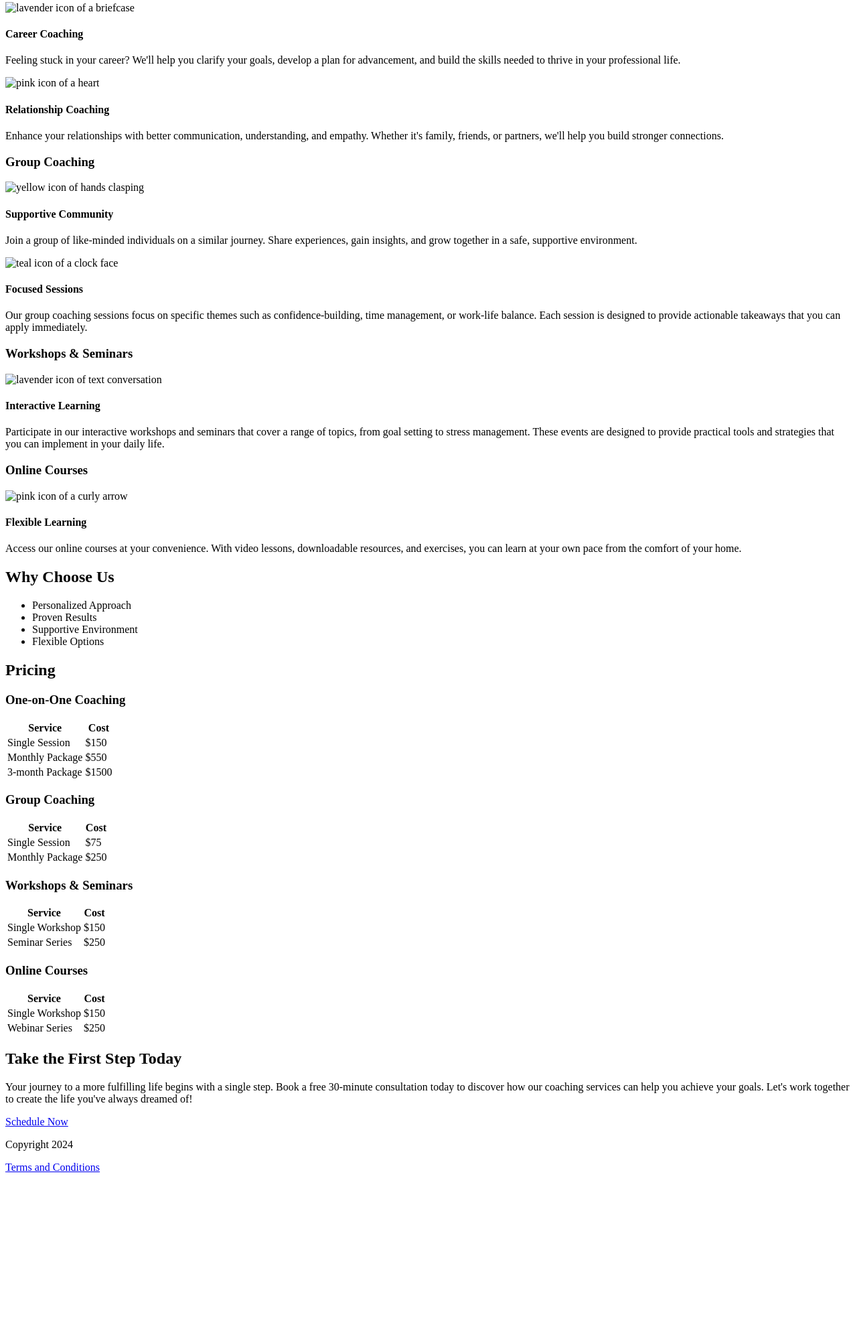
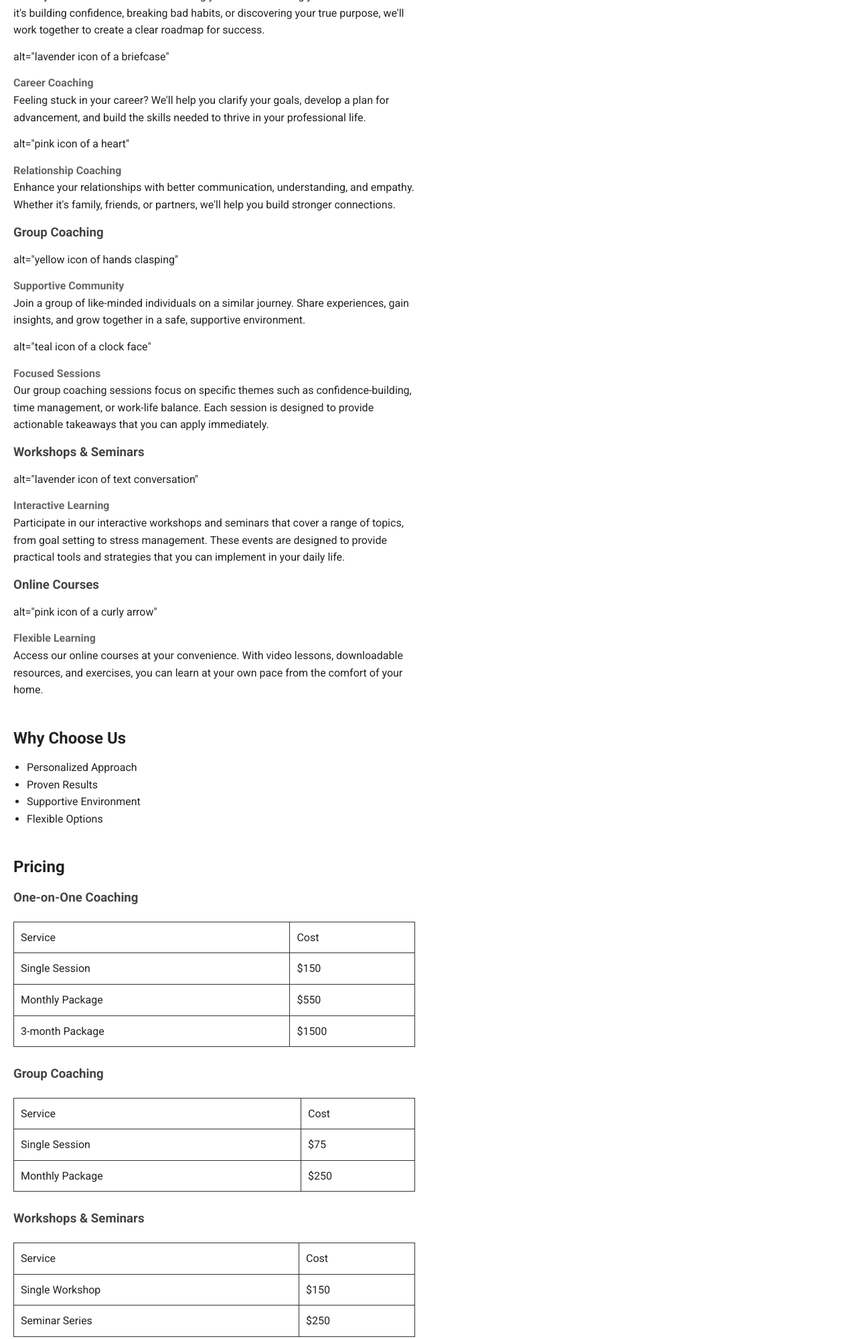
Before and after one commit to cdekorte/path-to-success, a plain HTML site: page index.html in a window 1280 px wide. Shown: the part 472-2471 px from the top of the page at 67% size. Before the commit the page ends 2232 px from the top, so only its background shows below. Drawn offline with Linux system fonts and the light colour scheme.

Commit message:
final changes

```diff
--- a/index.html
+++ b/index.html
@@ -1,11 +1,13 @@
 <!DOCTYPE html>
 <html lang="en">
 <head>
-  <meta charset="UTF-8" />
-  <meta name="viewport" content="width=device-width, initial-scale=1.0" />
-  <title>Assignment 1</title>
+<meta charset="UTF-8">
+<meta name="viewport" content="width=device-width, initial-scale=1.0">
+<title>Assignment 1</title>
+<link rel="stylesheet" href="styles.css">
 </head>
 <body>
+     <div style="max-width: 450px;"></div>
   <header>
     <h1>Path to Success</h1>
     <p>Unlock your full potential with personalized life coaching</p>
@@ -26,20 +28,22 @@
 
     <article>
       <h3>One-on-One Coaching</h3>
-      <img alt="teal icon of a smiling face" />
+      <p>alt="teal icon of a smiling face" </p>
 
       <h4>Personal Development</h4>
       <p>Identify and overcome obstacles holding you back from living your best life. Whether it's building confidence, breaking bad habits, or discovering your true purpose, we'll work together to create a clear roadmap for success.</p>
     </article>
 
     <article>
-      <img alt="lavender icon of a briefcase" />
+      <p>alt="lavender icon of a briefcase" </p>
+
       <h4>Career Coaching</h4>
       <p>Feeling stuck in your career? We'll help you clarify your goals, develop a plan for advancement, and build the skills needed to thrive in your professional life.</p>
     </article>
 
     <article>
-      <img alt="pink icon of a heart" />
+      <p>alt="pink icon of a heart" </p>
+
       <h4>Relationship Coaching</h4>
       <p>Enhance your relationships with better communication, understanding, and empathy. Whether it's family, friends, or partners, we'll help you build stronger connections.</p>
     </article>
@@ -47,13 +51,15 @@
     <h3>Group Coaching</h3>
 
     <article>
-      <img alt="yellow icon of hands clasping" />
+      <p> alt="yellow icon of hands clasping" </p>
+
       <h4>Supportive Community</h4>
       <p>Join a group of like-minded individuals on a similar journey. Share experiences, gain insights, and grow together in a safe, supportive environment.</p>
     </article>
 
     <article>
-      <img alt="teal icon of a clock face" />
+      <p>alt="teal icon of a clock face" </p>
+
       <h4>Focused Sessions</h4>
       <p>Our group coaching sessions focus on specific themes such as confidence-building, time management, or work-life balance. Each session is designed to provide actionable takeaways that you can apply immediately.</p>
     </article>
@@ -61,7 +67,8 @@
     <h3>Workshops & Seminars</h3>
 
     <article>
-      <img alt="lavender icon of text conversation" />
+      <p>alt="lavender icon of text conversation" </p>
+
       <h4>Interactive Learning</h4>
       <p>Participate in our interactive workshops and seminars that cover a range of topics, from goal setting to stress management. These events are designed to provide practical tools and strategies that you can implement in your daily life.</p>
     </article>
@@ -69,7 +76,8 @@
     <h3>Online Courses</h3>
 
     <article>
-      <img alt="pink icon of a curly arrow" />
+      <p> alt="pink icon of a curly arrow" </p>
+
       <h4>Flexible Learning</h4>
       <p>Access our online courses at your convenience. With video lessons, downloadable resources, and exercises, you can learn at your own pace from the comfort of your home.</p>
     </article>
@@ -91,45 +99,45 @@
     <article>
       <h3>One-on-One Coaching</h3>
       <table>
-        <tr><th>Service</th><th>Cost</th></tr>
+        <tr><td>Service</td><td>Cost</td></tr>
         <tr><td>Single Session</td><td>$150</td></tr>
         <tr><td>Monthly Package</td><td>$550</td></tr>
         <tr><td>3-month Package</td><td>$1500</td></tr>
-      </table>
+      </table><br>
     </article>
 
     <article>
       <h3>Group Coaching</h3>
       <table>
-        <tr><th>Service</th><th>Cost</th></tr>
+        <tr><td>Service</td><td>Cost</td></tr>
         <tr><td>Single Session</td><td>$75</td></tr>
         <tr><td>Monthly Package</td><td>$250</td></tr>
-      </table>
+      </table><br>
     </article>
 
     <article>
       <h3>Workshops & Seminars</h3>
       <table>
-        <tr><th>Service</th><th>Cost</th></tr>
+        <tr><td>Service</td><td>Cost</td></tr>
         <tr><td>Single Workshop</td><td>$150</td></tr>
         <tr><td>Seminar Series</td><td>$250</td></tr>
-      </table>
+      </table><br>
     </article>
 
     <article>
       <h3>Online Courses</h3>
       <table>
-        <tr><th>Service</th><th>Cost</th></tr>
+        <tr><td>Service</td><td>Cost</td></tr>
         <tr><td>Single Workshop</td><td>$150</td></tr>
         <tr><td>Webinar Series</td><td>$250</td></tr>
-      </table>
+      </table><br>
     </article>
   </section>
 
   <section>
     <h2>Take the First Step Today</h2>
     <p>Your journey to a more fulfilling life begins with a single step. Book a free 30-minute consultation today to discover how our coaching services can help you achieve your goals. Let's work together to create the life you've always dreamed of!</p>
-    <a href="#schedule" class="button">Schedule Now</a>
+    <a href="#schedule">Schedule Now</a>
   </section>
 
   <footer>
--- /dev/null
+++ b/styles.css
@@ -0,0 +1,99 @@
+/* CSS BY Cayden DeKorte */
+
+/* IMPORTED FONTS */
+@import url('https://fonts.googleapis.com/css2?family=Roboto:wght@300;400;500;700&display=swap');
+
+/* CSS RESET */
+* {
+  margin: 0;
+  padding: 0;
+  box-sizing: border-box;
+}
+
+/* ROOT VARIABLES */
+:root {
+  --text-main: #222;
+  --text-med: #444;
+  --text-light: #666;
+  --accent: #0130ff;
+  --bg-light: #f8f8f8;
+  --max-width: 600px;
+}
+
+/* GLOBAL STYLES (mobile first/small) */
+body {
+  font-family: 'Roboto', sans-serif;
+  color: var(--text-main);
+  padding: 20px;
+  line-height: 1.6;
+  background: white;
+}
+
+h1, h2, h3 {
+  margin-bottom: 12px;
+  font-weight: 700;
+}
+
+h3 {
+    color: var(--text-med)
+}
+
+h4 {
+    color: var(--text-light)
+}
+
+p {
+  margin-bottom: 14px;
+}
+
+ul {
+  margin-left: 20px;
+  margin-bottom: 20px;
+}
+
+ul li a {
+  color: var(--accent);
+  text-decoration: none;
+  font-weight: 500;
+  text-decoration: underline;
+}
+
+section {
+  margin-bottom: 40px;
+  max-width: var(--max-width);
+}
+
+/* Services section spacing */
+.service-block {
+  margin-bottom: 30px;
+}
+
+/* Table styling */
+table {
+  width: 100%;
+  border-collapse: collapse;
+  margin-top: 20px;
+}
+
+table, th, td {
+  border: 1px solid #333;
+}
+
+th, td {
+  padding: 10px;
+  text-align: left;
+}
+
+/* Links in steps */
+section a {
+  text-decoration: none;
+  color: var(--accent);
+  text-decoration: underline;
+}
+
+/* Links in footer */
+footer a {
+  text-decoration: none;
+  color: var(--accent);
+  text-decoration: underline;
+}
```
